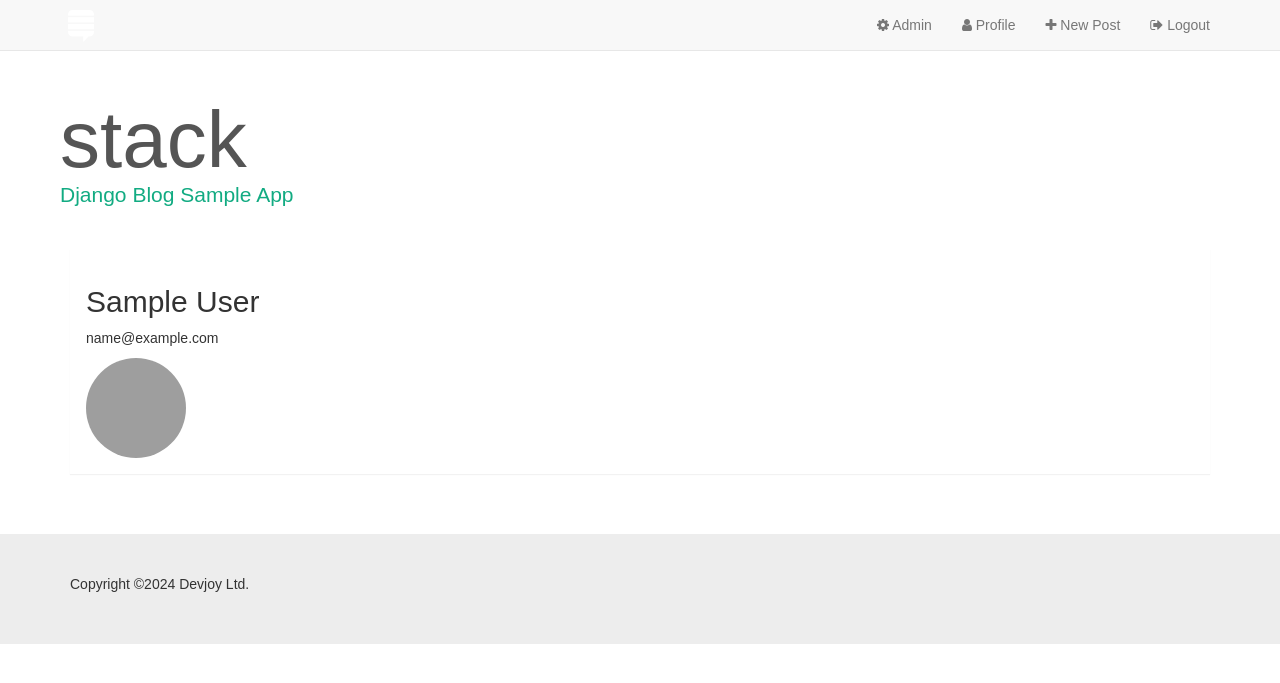
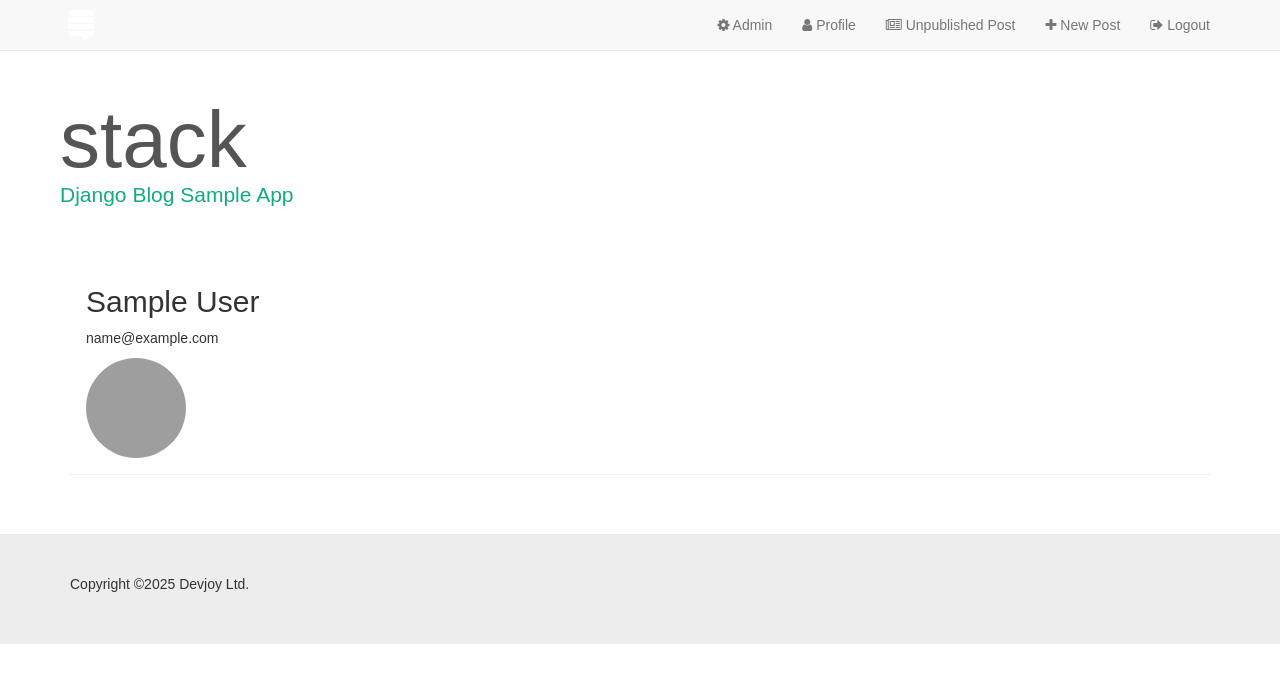
Before and after one commit to richardadalton/django_blog, a Django app: page /accounts/profile in a window 1280 px wide. Shown: the top 683 px of the page. Run offline with Django 5.2, Linux system fonts and the light colour scheme; the visitor is signed in with stand-in values (Sample User, id 1); some libraries are stand-ins or nearby versions; grey boxes are pictures that could not be loaded.

Commit message:
Fix Publishing Logic

```diff
--- a/blog/templates/blog/read_post.html
+++ b/blog/templates/blog/read_post.html
@@ -8,8 +8,6 @@
 
 
 {% block content %}
-
-
     <div class="row">
         <div class="col-md-2 col-sm-3 text-center">
             <a class="story-img" href="#">
@@ -45,7 +43,7 @@
                     <a href="{% url 'edit_post' post.id %}" class="btn btn-default">Edit Post</a>
                     {% endif %}
 
-                    {% if perms.blog.can_publish %}
+                    {% if perms.blog.can_publish and not post.is_published %}
                     <a href="{% url 'publish_post' post.id %}" class="btn btn-default">Publish Post</a>
                     {% endif %}
 
--- a/blog/views.py
+++ b/blog/views.py
@@ -69,7 +69,7 @@ def edit_post(request, id):
 
 @permission_required('blog.can_publish')
 def get_unpublished_posts(request):
-    posts = Post.objects.filter(published_date__gte=timezone.now())
+    posts = Post.objects.filter(published_date__isnull=True)
     return render(request, "blog/index.html", {'posts': posts})
 
 
--- a/templates/base.html
+++ b/templates/base.html
@@ -40,6 +40,9 @@
                     {% endif %}
                     {% if user.is_authenticated %}
                         <li><a href="{% url 'profile' %}"><i class="fa fa-user"></i> Profile</a></li>
+                        {% if perms.blog.publish_post %}
+                        <li><a href="{% url 'get_unpublished_posts' %}"><i class="fa fa-newspaper-o"></i> Unpublished Post</a></li>
+                        {% endif %}
                         {% if perms.blog.add_post %}
                         <li><a href="{% url 'write_post' %}"><i class="fa fa-plus"></i> New Post</a></li>
                         {% endif %}
@@ -79,7 +82,7 @@
     </div>
     <footer>
         <div class="container">
-            <p>Copyright ©2024 Devjoy Ltd.</p>
+            <p>Copyright ©2025 Devjoy Ltd.</p>
         </div>
     </footer>
 
```
Also changed, not shown: blog/models.py (+9 -1 lines).
